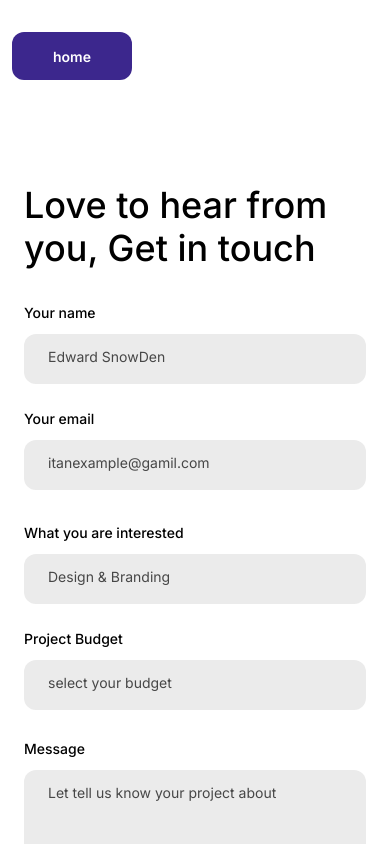
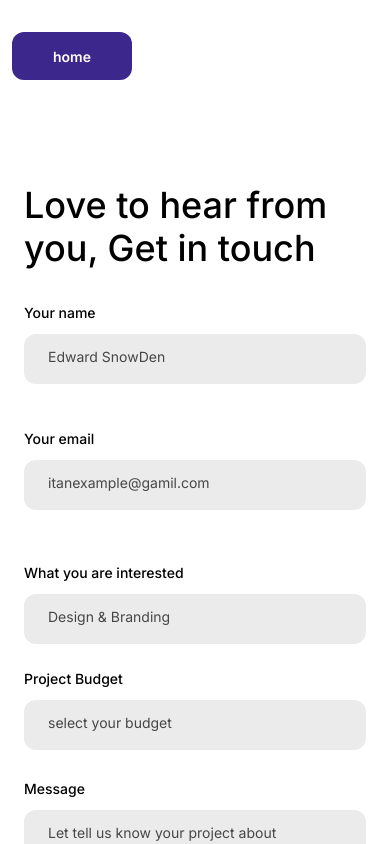
Before and after one commit to neharadialcode/tailwind-common-components, a React (Create React App) app: page /form in a window 390 px wide. Shown: the top 844 px of the page. Built offline with nearby package versions, Linux system fonts and the light colour scheme.

Commit message:
form errros solving

```diff
--- a/src/components/FormFirst.jsx
+++ b/src/components/FormFirst.jsx
@@ -44,31 +44,34 @@ const FormFirst = () => {
               <p className="text-black font-Inter font-medium leading-[157%] sm:text-[16px] text-[14px]">
                 Your name
               </p>
+              <div className="relative">
                 <input
                   type="text"
                   placeholder="Edward SnowDen"
-                className="w-full bg-[#EBEBEB] mt-[10px] px-6 pt-3 pb-4 rounded-xl placeholder:text-[#474747] sm:text-[16px] text-[14px] font-Inter font-normal leading-[157%]"
+                  className="w-full bg-[#EBEBEB] mt-[10px] mb-5 px-6 pt-3 pb-4 rounded-xl placeholder:text-[#474747] sm:text-[16px] text-[14px] font-Inter font-normal leading-[157%]"
                   onChange={(e) =>
                     setTypicalForm({ ...typicalForm, name: e.target.value })
                   }
                   value={typicalForm.name}
                 />
                 {error && typicalForm.name === "" ? (
-                <p className="text-black font-Inter font-medium leading-[157%] sm:text-[16px] text-[14px]">
+                  <p className="text-red-600 absolute bottom-[-10%] left-0 font-Inter font-medium leading-[157%] sm:text-[16px] text-[14px]">
                     Name is required
                   </p>
                 ) : (
                   typicalForm !== ""
                 )}
               </div>
+            </div>
             <div className="md:w-1/2 w-full">
               <p className="text-black font-Inter font-medium leading-[157%] sm:text-[16px] text-[14px]">
                 Your email
               </p>
+              <div className="relative">
                 <input
                   type="email"
                   placeholder="itanexample@gamil.com"
-                className="w-full bg-[#EBEBEB] mt-[10px] px-6 pt-3 pb-4 rounded-xl placeholder:text-[#474747] sm:text-[16px] text-[14px] font-Inter font-normal leading-[157%]"
+                  className="w-full bg-[#EBEBEB] mt-[10px] mb-5 px-6 pt-3 pb-4 rounded-xl placeholder:text-[#474747] sm:text-[16px] text-[14px] font-Inter font-normal leading-[157%]"
                   onChange={(e) =>
                     setTypicalForm({
                       ...typicalForm,
@@ -77,17 +80,14 @@ const FormFirst = () => {
                   }
                   value={typicalForm.email}
                 />
-              <p className="mb-0 text-danger font-medium pointer-events-none position-absolute ps-1">
-                {error && typicalForm.email === "" ? (
-                  "Email is required"
-                ) : error && regex.test(typicalForm.email) === false ? (
-                  <p className="text-black font-Inter font-medium leading-[157%] sm:text-[16px] text-[14px]">
-                    Email Not Valid
+                <p className="text-red-600 font-Inter absolute bottom-[-10%] left-0 font-medium leading-[157%] sm:text-[16px] text-[14px]">
+                  {error && typicalForm.email === ""
+                    ? "Email is required"
+                    : error && regex.test(typicalForm.email) === false
+                    ?  ""
+                    : ""}
                 </p>
-                ) : (
-                  ""
-                )}
-              </p>
+              </div>
             </div>
           </div>
           {/* input 2 */}
```
Lines whose indentation alone changed are shown as unchanged.
